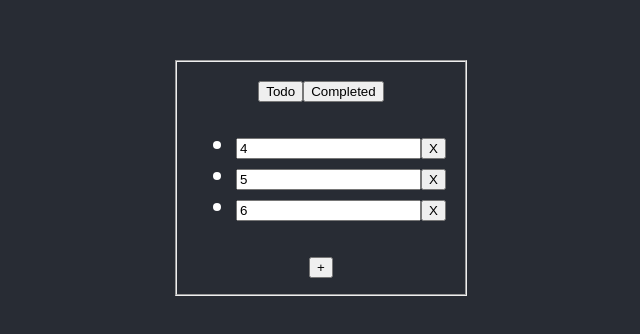
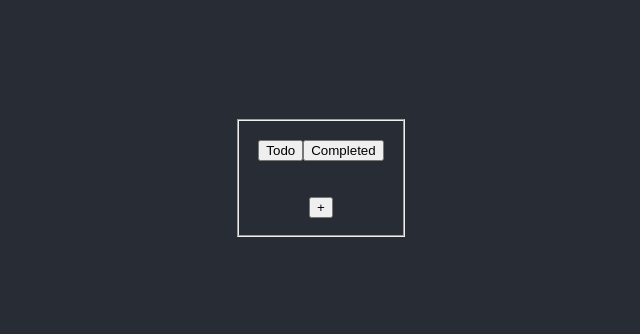
Before and after one commit to psg0796/Todo-React, a React (Create React App) app: page / in a window 1280 px wide. Shown: the part 222-556 px from the top of the page, without its empty margins (319-959 px from the left). Built offline with nearby package versions, Linux system fonts and the light colour scheme.

Commit message:
Remove working fine

```diff
--- a/src/App.js
+++ b/src/App.js
@@ -1,17 +1,18 @@
 import React, { Component } from 'react';
 import './App.css';
 import List from './List';
+import PropTypes from 'prop-types';
 
 class App extends Component {
   constructor(props){
     super(props);
     this.state = {
       currentList: [],
-      todoList: [4,5,6],
-      compltdList: [7,8,9],
-      type: '1',
+      todoList: [],
+      compltdList: [],
+      type: "todo",
     }
-    this.change = this.change.bind(this);
+    this.changeList = this.changeList.bind(this);
     this.add = this.add.bind(this);
     this.modify = this.modify.bind(this);
     this.remove = this.remove.bind(this);
@@ -23,21 +24,21 @@ class App extends Component {
     });
   }
 
-  change(event) {
-    if(event.target.value === '1'){
-      this.setState({ currentList: this.state.todoList, type: '1' })
-    } else if(event.target.value === '2'){
-      this.setState({ currentList: this.state.compltdList, type: '2' })
+  changeList(event) {
+    if(event.target.value === "todo"){
+      this.setState({ currentList: this.state.todoList, type: "todo" })
+    } else if(event.target.value === "compltd"){
+      this.setState({ currentList: this.state.compltdList, type: "compltd" })
     }
   }
 
   modify(type, index, value) {
-    if(type === '1') {
+    if(type === "todo") {
       const newList = this.state.todoList;
       newList[index] = value;
       this.setState({ currentList: newList })
       this.setState({ todoList: newList })
-    } else if (type === '2') {
+    } else if (type === "compltd") {
       const newList = this.state.compltdList;
       newList[index] = value;
       this.setState({ currentList: newList })
@@ -47,10 +48,11 @@ class App extends Component {
 
   add(type){
     const newItem = "";
-    if (type === '1') {
+    if (type === "todo") {
+      const newList = this.state.todoList.concat([newItem]);
       this.setState({
-        todoList: this.state.todoList.concat([newItem]),
-        currentList: this.state.todoList
+        todoList: newList,
+        currentList: newList,
       })
     } else {
       console.log("error in add");
@@ -58,17 +60,23 @@ class App extends Component {
   }
 
   remove(type,index){
-    if(type === '1') {
+    if(type === "todo") {
       const newList = this.state.todoList;
       this.setState({ compltdList: this.state.compltdList.concat(newList[index]) });
       newList.splice(index,1);
       this.setState({
         todoList: newList,
-        currentList: this.state.todoList
+        currentList: newList,
       })
     }
-    else {
-      console.log("error in remove");
+    else if(type === "compltd") {
+      const newList = this.state.compltdList;
+      this.setState({ todoList: this.state.todoList.concat(newList[index]) });
+      newList.splice(index,1);
+      this.setState({
+        compltdList: newList,
+        currentList: newList,
+      })
     }
   }
 
@@ -78,8 +86,8 @@ class App extends Component {
         <header className="App-header">
           <fieldset>
             <div>
-              <Button onClick={this.change} value='1' name="Todo" />
-              <Button onClick={this.change} value='2' name="Completed" />
+              <Button onClick={this.changeList} value="todo" name="Todo" />
+              <Button onClick={this.changeList} value="compltd" name="Completed" />
             </div>
             <List list={this.state.currentList} type={this.state.type} onChange={this.modify} add={this.add} remove={this.remove}/>
           </fieldset>
--- a/src/Item.js
+++ b/src/Item.js
@@ -1,5 +1,6 @@
 import React, { Component } from 'react';
 import isEqual from 'lodash';
+import PropTypes from 'prop-types';
 
 class Item extends Component{
   constructor(props) {
@@ -10,12 +11,6 @@ class Item extends Component{
     this.onClick = this.onClick.bind(this);
     this.onChange = this.onChange.bind(this);
   }
-
-  // componentDidMount() {
-  //   this.setState({
-  //     value: this.props.value,
-  //   });
-  // }
 
   componentWillReceiveProps(nextProps) {
     if (isEqual(this.props.value,nextProps.value) )
@@ -44,13 +39,10 @@ class Item extends Component{
 }
 
 function Button(props) {
-    if(props.type === '1')
-	    return (
-	      <button onClick={props.onClick}>
-	      	X
-	      </button>);
-	else
-		return null;
+    return (
+      <button onClick={props.onClick}>
+      	X
+      </button>);
 }
 
 export default Item;
--- a/src/List.js
+++ b/src/List.js
@@ -1,6 +1,7 @@
 import React, { Component } from 'react';
 import Item from './Item';
-import isEqual from 'lodash';
+import {isEqual} from 'lodash';
+import PropTypes from 'prop-types';
 
 class List extends Component {
 
@@ -16,14 +17,8 @@ class List extends Component {
     this.onChange = this.onChange.bind(this);
   }
 
-  // componentDidMount() {
-  //   this.setState({
-  //     list: this.props.list,
-  //   });
-  // }
-
   componentWillReceiveProps(nextProps) {
-    if (isEqual(this.props.list,nextProps.list) )
+    if (!isEqual(this.props.list,nextProps.list) )
     this.setState({
       list: nextProps.list,
     });
@@ -61,7 +56,7 @@ class List extends Component {
 }
 
 function Button(props) {
-  if(props.type === '1')
+  if(props.type === "todo")
     return <button onClick={props.onClick}>+</button>
   else
     return null;
```
